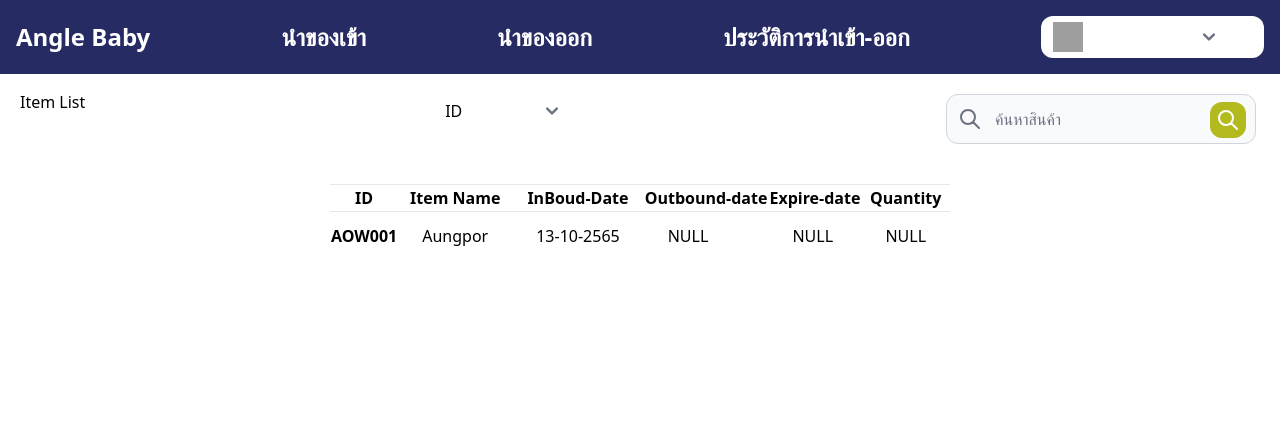
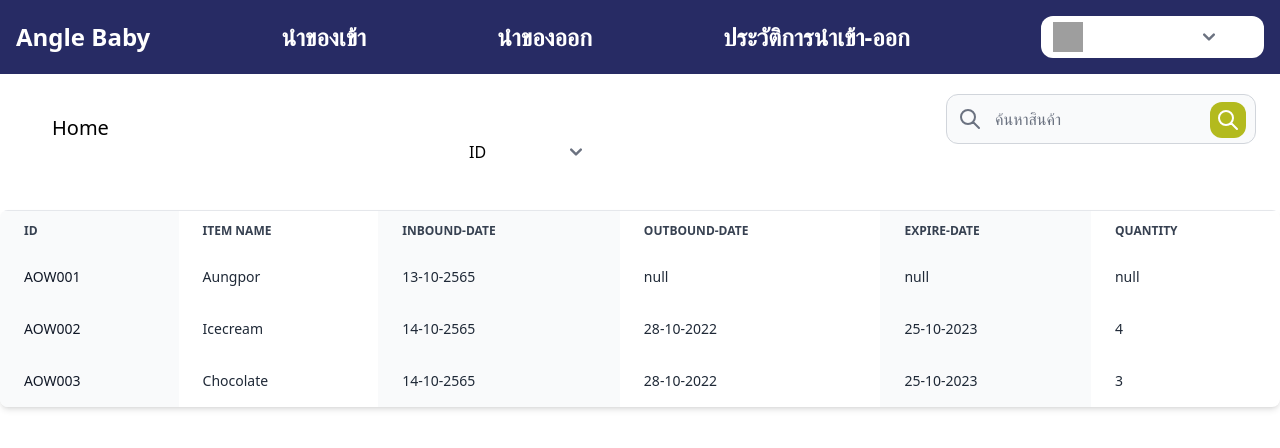
Before and after one commit to KenzieLeonic/testmirror, a Vue app in the folder app/: page / in a window 1280 px wide. Shown: the top 448 px of the page. Built offline with nearby package versions, Linux system fonts and the light colour scheme; grey boxes are pictures that could not be loaded.

Commit message:
ShowInbound.vue in file/conponents

```diff
--- a/app/src/components/BackButton.vue
+++ b/app/src/components/BackButton.vue
@@ -1,10 +1,18 @@
 <template>
-
+<div class="absolute top-0 left-0">
+  <button @click="goBack">
+  <img src="../src/assets/return.png">
+  </button>
+</div>
 </template>
 
 <script>
 export default {
-  name: "BackButton"
+  methods:{
+    goBack(){
+      this.$router.go(-1)
+    }
+  }
 }
 </script>
 
--- a/app/src/components/Navbar.vue
+++ b/app/src/components/Navbar.vue
@@ -17,8 +17,6 @@
               <div class="ml-auto pr-9">
                 <select v-model="selected" class="ml-3 rounded-lg bg-transparent border-transparent">
                   <option disabled value="">ชื่อ user</option>
-                  <option value="profile">โปรไฟล์</option>
-                  <option value="setting">การตั้งค่า</option>
                   <option value="logOut">ออกจากระบบ</option>
                 </select>
               </div>
--- /dev/null
+++ b/app/src/components/ShowInbound.vue
@@ -0,0 +1,13 @@
+<template>
+
+</template>
+
+<script>
+export default {
+  name: "ShowInbound"
+}
+</script>
+
+<style scoped>
+
+</style>
--- a/app/src/views/HomeView.vue
+++ b/app/src/views/HomeView.vue
@@ -1,14 +1,14 @@
 <template >
   <div class="p-5 pt-4 flex flex-wrap justify-between">
     <div>
-      <h1>Item List</h1>
+      <h1 class="pl-8 pt-6 text-xl">Home</h1>
     </div>
 
-    <div class="">
+    <div class="ml-6 my-4 pt-6 text-xl inline-block ">
       <div class="bg-white rounded-xl">
         <a class="container flex flex-wrap ">
           <div class="ml-auto pr-9">
-                <select class="ml-3 rounded-lg bg-transparent border-transparent">
+            <select class="ml-3 rounded-lg bg-transparent border-transparent border-2 border-angelBaby-300">
               <option disabled value="">ประเภท Item </option>
               <option value="profile">ID</option>
               <option value="setting">Name</option>
@@ -18,8 +18,8 @@
         </a>
       </div>
     </div>
+      <form class="w-1/4 m-1">
 
-      <form class="w-1/4 m-1">
         <label for="default-search" class="mb-2 text-sm font-medium text-gray-900 sr-only">Search</label>
         <div class="relative">
           <div class="flex absolute inset-y-0 left-0 items-center pl-3 pointer-events-none">
@@ -44,34 +44,62 @@
       </form>
     </div>
 
-  <div class=" p-5 pt-4 flex flex-wrap justify-center">
-    <table class="table">
-      <thead>
+  <div class="overflow-x-auto relative shadow-md sm:rounded-lg">
+    <table class="w-full text-sm text-left text-gray-800 dark:text-gray-400">
+      <thead class="text-xs text-gray-700 uppercase dark:text-gray-400">
         <tr class="border-t">
-          <th scope="col">ID</th>
-          <th scope="col">Item Name</th>
-          <th scope="col">InBoud-Date</th>
-          <th scope="col">Outbound-date</th>
-          <th scope="col">Expire-date</th>
-          <th scope="col">Quantity</th>
+          <th scope="col" class="py-3 px-6 bg-gray-50 dark:bg-gray-800">ID</th>
+          <th scope="col" class="py-3 px-6">Item Name</th>
+          <th scope="col" class="py-3 px-6 bg-gray-50 dark:bg-gray-800">Inbound-Date</th>
+          <th scope="col" class="py-3 px-6">Outbound-date</th>
+          <th scope="col" class="py-3 px-6 bg-gray-50 dark:bg-gray-800">Expire-date</th>
+          <th scope="col" class="py-3 px-6">Quantity</th>
         </tr>
       </thead>
       <tbody>
-        <tr class="border-t">
-          <th scope="row">AOW001</th>
-          <td class="py-3 px-6">Aungpor</td>
-          <td class="py-3 px-6">13-10-2565</td>
-          <td class="py-3 px-6">NULL</td>
-          <td class="py-3 px-6">NULL</td>
-          <td class="py-3 px-6">NULL</td>
+
+      <tr v-for="product in products" :key="product.id">
+       <td class="py-4 px-6 font-medium text-gray-900 whitespace-nowrap bg-gray-50 dark:text-white dark:bg-gray-800">
+          {{product.id}}
+        </td>
+        <td class="py-4 px-6">
+          {{product.name}}
+        </td>
+        <td class="py-4 px-6 bg-gray-50 dark:bg-gray-800">{{product.inboundsDate}}</td>
+        <td class="py-4 px-6">{{product.outboundDate}}</td>
+        <td class="py-4 px-6 bg-gray-50 dark:bg-gray-800">{{product.expireDate}}</td>
+        <td class="py-4 px-6">{{product.quantity}}</td>
       </tr>
       </tbody>
     </table>
   </div>
+</template>
 
+<script>
+import ShowInbound from "../components/ShowInbound.vue"
+import {useItemStores} from ""
+export default {
+  setup(){
 
-
-</template>
+  },
+  data() {
+    return {
+      products: [
+        {id: 'AOW001',name:'Aungpor',inboundsDate:'13-10-2565',outboundDate:'null',expireDate:'null',quantity:'null'},
+        {id: 'AOW002',name:'Icecream',inboundsDate:'14-10-2565',outboundDate:'28-10-2022',expireDate:'25-10-2023',quantity:'4'},
+        {id: 'AOW003',name:'Chocolate',inboundsDate:'14-10-2565',outboundDate:'28-10-2022',expireDate:'25-10-2023',quantity:'3'},
+      ],
+    }
+  },
+  props: {
+    value: {
+      type: [String,String,Date,Date,Date,Number],
+      required:false,
+      default: null
+    },
+  },
+}
+</script>
 
 <style scoped>
 
--- a/app/src/views/InboundView.vue
+++ b/app/src/views/InboundView.vue
@@ -1,15 +1,19 @@
 <template>
+  <body>
+  <div v-bind:style="{ backgroundColor: color}">
     <div class="inline-flex bg-angelBaby-100">
       <div class="font-mono mx-auto max-w-7xl text-gray-700">
         <h1 class="pl-8 pt-6 text-xl">Inbound</h1>
       </div>
     </div>
-
+  </div>
+  </body>
   </template>
 <script>
-
+export default {
+  //
+}
 </script>
 
 <style scoped>
-
 </style>
```
Also changed, not shown: app/src/assets/return.png (added), app/src/assets/shopping-cart.png (deleted). Lines whose indentation alone changed are shown as unchanged.
